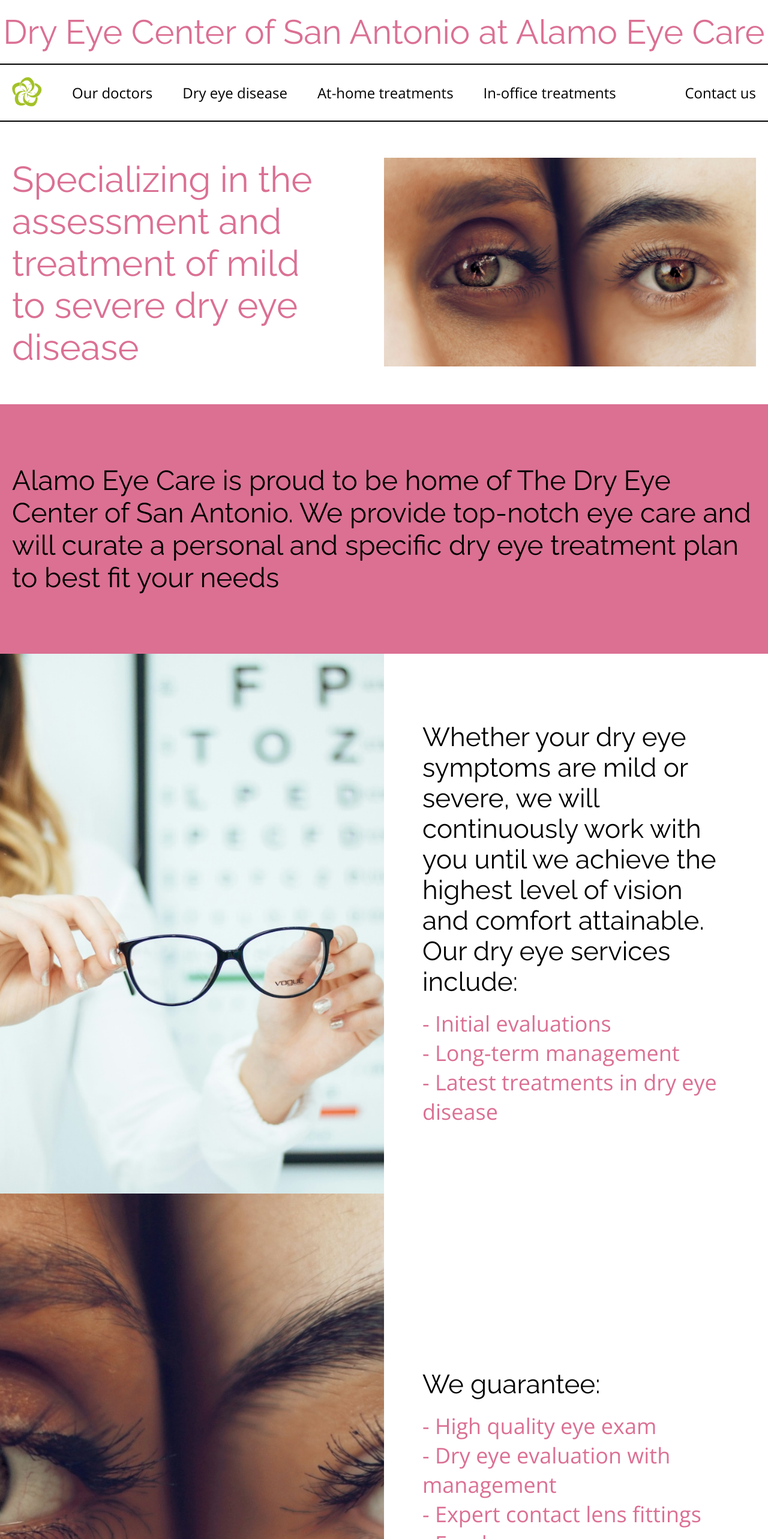
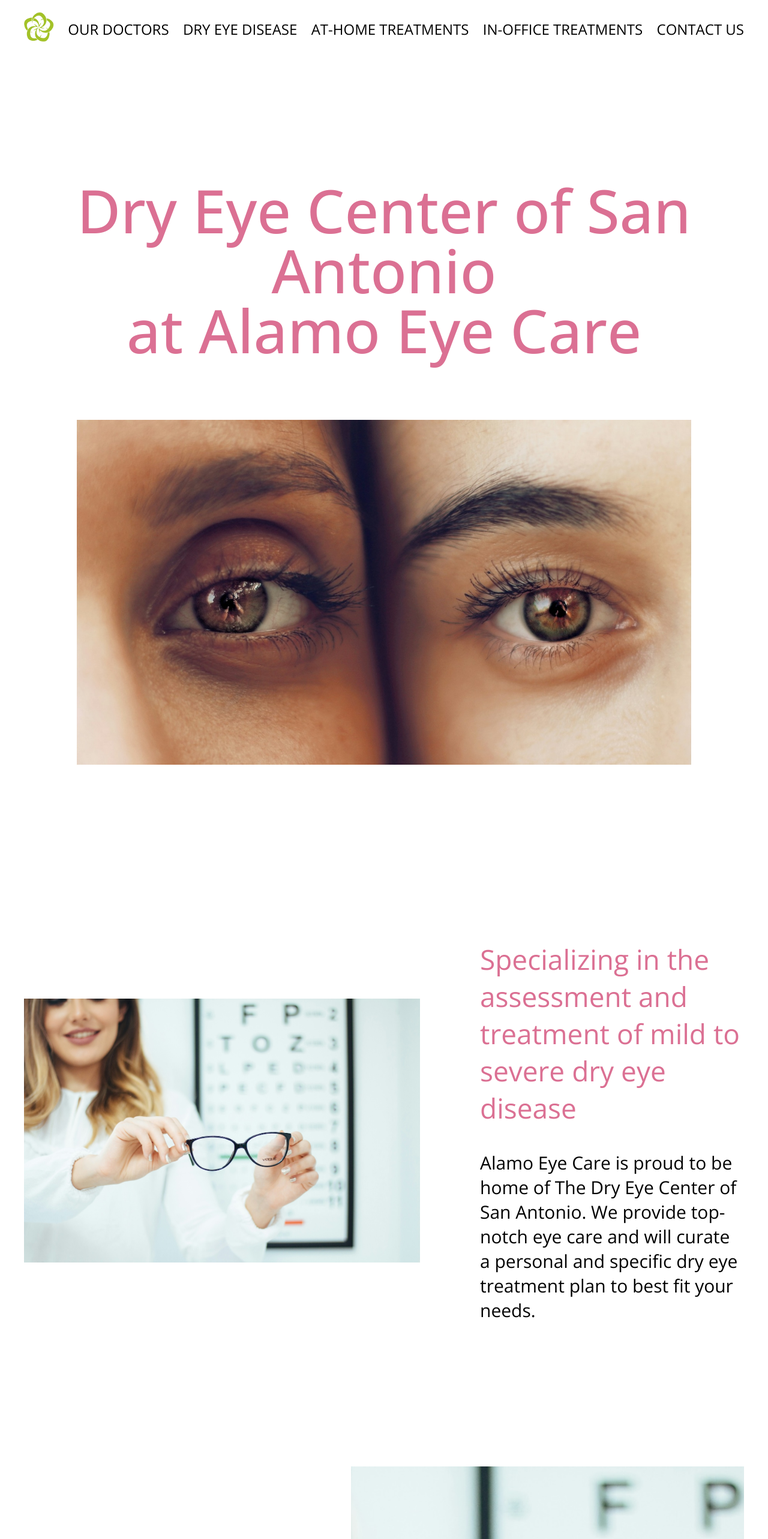
Before and after one commit to kathyhahahahoang/dry-eye-center, a React (Vite) app: page / in a window 1280 px wide. Shown: the top 2566 px of the page at 60% size. Built offline with nearby package versions, Linux system fonts and the light colour scheme.

Commit message:
Create layout for design-5

```diff
--- a/src/UI/NavBar.module.scss
+++ b/src/UI/NavBar.module.scss
@@ -1,47 +1,30 @@
 .container {
   width: 100vw;
-  height: 100%;
+
+  position: fixed;
+  z-index: 200;
+  background-color: white;
 
   //   background-color: lightcoral;
-}
-
-.name {
-  font-size: 4.4vw;
-  text-align: center;
-  padding: 2rem 0;
-  border-bottom: 2px solid black;
-  color: palevioletred;
-  font-family: "Raleway", sans-serif;
-  font-weight: 400;
 }
 
 .nav-links-ul {
   display: flex;
   align-items: center;
-  padding: 2rem;
-  border-bottom: 2px solid black;
-  position: relative;
+  justify-content: space-between;
+  padding: 2rem 4rem;
+
   //   background-color: lightblue;
 
   li {
     font-size: 2.4rem;
+    text-transform: uppercase;
   }
-}
-
-.nav-links-left {
-  display: flex;
-  align-items: center;
-  gap: 5rem;
-  //   background-color: green;
 }
 
 .picture {
   width: 5rem;
   height: auto;
-}
-
-.nav-links-right {
-  margin-left: auto;
 }
 
 .link {
--- a/src/UI/NavBar.tsx
+++ b/src/UI/NavBar.tsx
@@ -4,16 +4,13 @@
 
 function NavBar() {
   return (
-    <div className={styles.container}>
-      <div className={styles.name}>
-        Dry Eye Center of San Antonio at Alamo Eye Care
-      </div>
-      <nav>
+    <nav className={styles.container}>
       <ul className={styles["nav-links-ul"]}>
-          <div className={styles["nav-links-left"]}>
+        <li>
           <NavLink to="/">
             <img src={logo} className={styles.picture} />
           </NavLink>
+        </li>
         <li>
           <NavLink
             to="/doctors"
@@ -54,9 +51,7 @@
             In-office treatments
           </NavLink>
         </li>
-          </div>
 
-          <div className={styles["nav-links-right"]}>
         <li>
           <NavLink
             to="/contact"
@@ -67,10 +62,8 @@
             Contact us
           </NavLink>
         </li>
-          </div>
       </ul>
     </nav>
-    </div>
   );
 }
 
--- a/src/home/HomeCTA.module.scss
+++ b/src/home/HomeCTA.module.scss
@@ -1,29 +1,16 @@
 .container {
   width: 100%;
-  padding: 10rem 2rem;
-}
-
-.picture-container {
-  width: 100%;
-  height: 60rem;
-  position: relative;
-}
-
-.picture {
-  width: 100%;
-  height: 100%;
-  object-fit: cover;
+  padding: 25rem 0;
+  background-color: palevioletred;
 }
 
 .text-container {
   //   background-color: pink;
-  position: absolute;
-  top: 50%;
-  left: 50%;
-  transform: translate(-50%, -50%);
+  width: 70%;
   display: flex;
   flex-direction: column;
   gap: 3rem;
+  margin: 0 auto;
 
   h3 {
     font-size: 4.4rem;
--- a/src/home/HomeCTA.tsx
+++ b/src/home/HomeCTA.tsx
@@ -1,11 +1,8 @@
 import styles from "./HomeCTA.module.scss";
-import glasses from "../assets/images/glasses.jpg";
 
 function HomeCTA() {
   return (
     <div className={styles.container}>
-      <div className={styles["picture-container"]}>
-        <img src={glasses} className={styles.picture} />
       <div className={styles["text-container"]}>
         <h3>
           We also offer education and management options you can perform at
@@ -14,7 +11,6 @@
         <button>Learn more</button>
       </div>
     </div>
-    </div>
   );
 }
 
--- a/src/home/HomeHeader.module.scss
+++ b/src/home/HomeHeader.module.scss
@@ -1,24 +1,29 @@
 .container {
   width: 100%;
-  //   background-color: pink;
+  // background-color: pink;
   display: flex;
-  padding: 6rem 2rem;
+  flex-direction: column;
+  align-items: center;
+  justify-content: center;
+  gap: 10rem;
+  padding: 30rem 0 25rem 0;
 }
 
 .text-container {
-  width: 50%;
   display: flex;
   align-items: center;
 }
 
-.text {
-  font-size: 6rem;
-  padding-right: 10rem;
+.name {
+  font-size: 10rem;
+  line-height: 10rem;
+  text-align: center;
+  font-weight: 500;
   color: palevioletred;
 }
 
 .picture-container {
-  width: 50%;
+  width: 80%;
 }
 
 .picture {
--- a/src/home/HomeHeader.tsx
+++ b/src/home/HomeHeader.tsx
@@ -5,10 +5,10 @@
   return (
     <div className={styles.container}>
       <div className={styles["text-container"]}>
-        <h1 className={styles.text}>
-          Specializing in the assessment and treatment of mild to severe dry eye
-          disease
-        </h1>
+        <p className={styles.name}>
+          Dry Eye Center of San Antonio <br />
+          at Alamo Eye Care
+        </p>
       </div>
       <div className={styles["picture-container"]}>
         <img src={eyes} className={styles.picture} />
--- a/src/home/HomeServices.module.scss
+++ b/src/home/HomeServices.module.scss
@@ -3,14 +3,15 @@
   //   background-color: lavenderblush;
 }
 
-.guarantee-container {
-  //   background-color: peachpuff;
+.services-container {
+  // background-color: peachpuff;
   display: flex;
+  padding: 20rem 4rem;
 }
 
 .picture-container {
-  width: 50%;
-  height: 90rem;
+  width: 60%;
+  height: 110rem;
 
   img {
     width: 100%;
@@ -22,11 +23,12 @@
 .text-container {
   width: 50%;
   display: flex;
-  justify-content: center;
+
   align-items: center;
+  // background-color: lavender;
 
   h3 {
-    font-size: 4.4rem;
+    font-size: 4rem;
   }
 
   li {
@@ -36,9 +38,44 @@
 }
 
 .text-container-center {
-  //   background-color: pink;
+  // background-color: pink;
   display: flex;
   flex-direction: column;
   gap: 2rem;
-  width: 80%;
+  width: 90%;
 }
+
+.guarantee-container {
+  display: flex;
+  padding: 0 4rem 20rem 4rem;
+}
+
+.guarantee-text-container {
+  width: 25%;
+}
+
+.guarantee {
+  font-size: 4.6rem;
+}
+
+.guarantee-list {
+  width: 75%;
+  display: grid;
+  grid-template-columns: repeat(4, minmax(20%, 24%));
+  column-gap: 4rem;
+}
+
+.guarantee-item {
+  display: flex;
+  flex-direction: column;
+  gap: 1rem;
+  img {
+    width: 100%;
+    height: 30rem;
+    object-fit: cover;
+  }
+
+  p {
+    font-size: 3rem;
+  }
+}
--- a/src/home/HomeServices.tsx
+++ b/src/home/HomeServices.tsx
@@ -4,11 +4,8 @@
 
 function HomeServices() {
   return (
-    <div className={styles.container}>
-      <div className={styles["guarantee-container"]}>
-        <div className={styles["picture-container"]}>
-          <img src={glasses} />
-        </div>
+    <>
+      <div className={styles["services-container"]}>
         <div className={styles["text-container"]}>
           <div className={styles["text-container-center"]}>
             <h3>
@@ -23,24 +20,37 @@
             </ul>
           </div>
         </div>
+        <div className={styles["picture-container"]}>
+          <img src={glasses} />
+        </div>
       </div>
       <div className={styles["guarantee-container"]}>
-        <div className={styles["picture-container"]}>
-          <img src={eyes} />
-        </div>
-        <div className={styles["text-container"]}>
+        <div className={styles["guarantee-text-container"]}>
           <div className={styles["text-container-center"]}>
-            <h3>We guarantee:</h3>
-            <ul>
-              <li>- High quality eye exam</li>
-              <li>- Dry eye evaluation with management</li>
-              <li>- Expert contact lens fittings</li>
-              <li>- Eyeglasses</li>
-            </ul>
+            <h3 className={styles.guarantee}>We guarantee:</h3>
           </div>
         </div>
+
+        <ul className={styles["guarantee-list"]}>
+          <li className={styles["guarantee-item"]}>
+            <img src={glasses} />
+            <p>High quality eye exam</p>
+          </li>
+          <li className={styles["guarantee-item"]}>
+            <img src={eyes} />
+            <p>Dry eye evaluation with management</p>
+          </li>
+          <li className={styles["guarantee-item"]}>
+            <img src={glasses} />
+            <p>Expert contact lens fittings</p>
+          </li>
+          <li className={styles["guarantee-item"]}>
+            <img src={eyes} />
+            <p>Eyeglasses</p>
+          </li>
+        </ul>
       </div>
-    </div>
+    </>
   );
 }
 
--- a/src/home/HomeSubheader.module.scss
+++ b/src/home/HomeSubheader.module.scss
@@ -1,11 +1,34 @@
 .container {
-  background-color: palevioletred;
-  padding: 10rem 2rem;
-  //   width: 80%;
-  //   margin: 0 auto;
+  // background-color: palevioletred;
+  display: flex;
+  align-items: center;
+  gap: 10rem;
+  padding: 4rem;
 }
 
-.text {
+.picture-container {
+  width: 60%;
+
+  img {
+    width: 100%;
+    height: 100%;
+    object-fit: cover;
+  }
+}
+
+.text-container {
+  width: 40%;
+  display: flex;
+  flex-direction: column;
+  gap: 4rem;
+}
+
+.headline {
   font-size: 4.6rem;
+  color: palevioletred;
   //   text-align: center;
 }
+
+.desc {
+  font-size: 3rem;
+}
--- a/src/home/HomeSubheader.tsx
+++ b/src/home/HomeSubheader.tsx
@@ -1,13 +1,23 @@
 import styles from "./HomeSubheader.module.scss";
+import glasses from "../assets/images/glasses.jpg";
 
 function HomeSubheader() {
   return (
     <div className={styles.container}>
-      <h2 className={styles.text}>
-        Alamo Eye Care is proud to be home of The Dry Eye Center of San Antonio.
-        We provide top-notch eye care and will curate a personal and specific
-        dry eye treatment plan to best fit your needs
-      </h2>
+      <div className={styles["picture-container"]}>
+        <img src={glasses} />
+      </div>
+      <div className={styles["text-container"]}>
+        <p className={styles.headline}>
+          Specializing in the assessment and treatment of mild to severe dry eye
+          disease
+        </p>
+        <p className={styles.desc}>
+          Alamo Eye Care is proud to be home of The Dry Eye Center of San
+          Antonio. We provide top-notch eye care and will curate a personal and
+          specific dry eye treatment plan to best fit your needs.
+        </p>
+      </div>
     </div>
   );
 }
```
Lines whose indentation alone changed are shown as unchanged.
